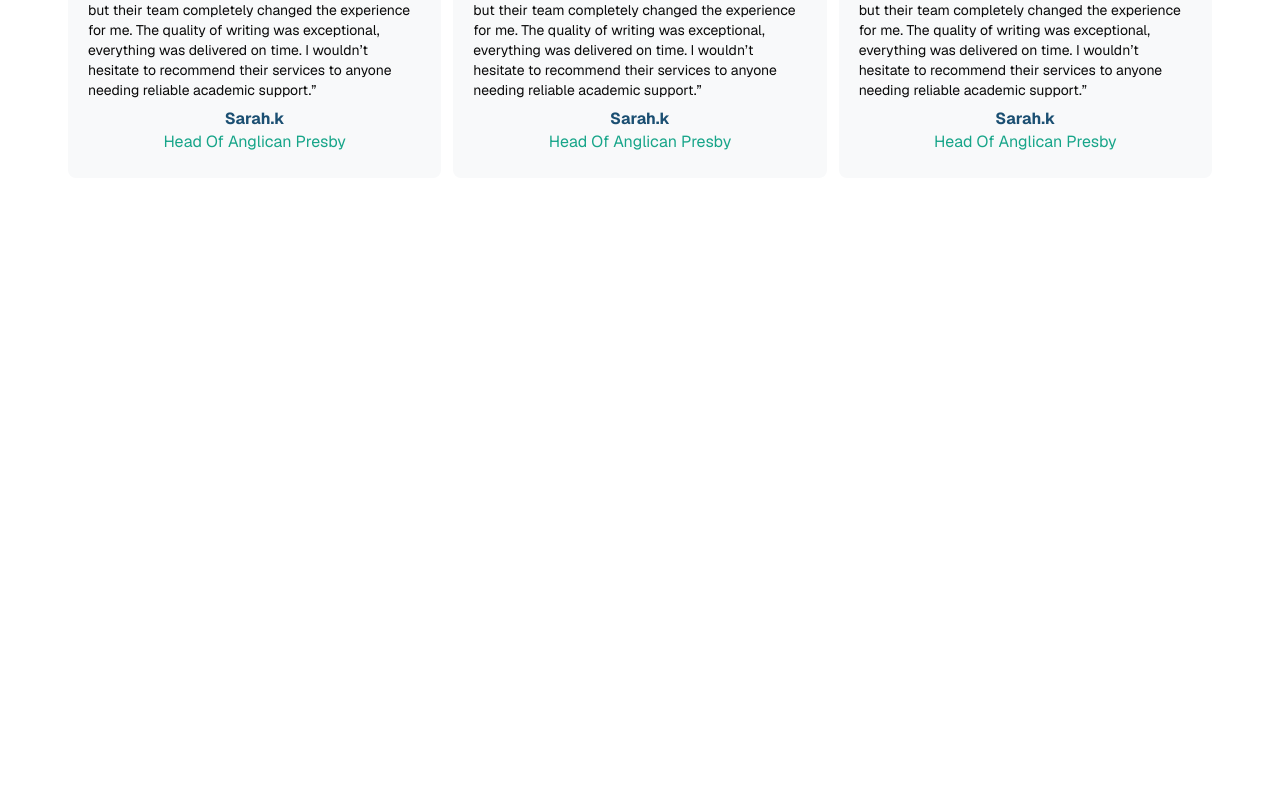
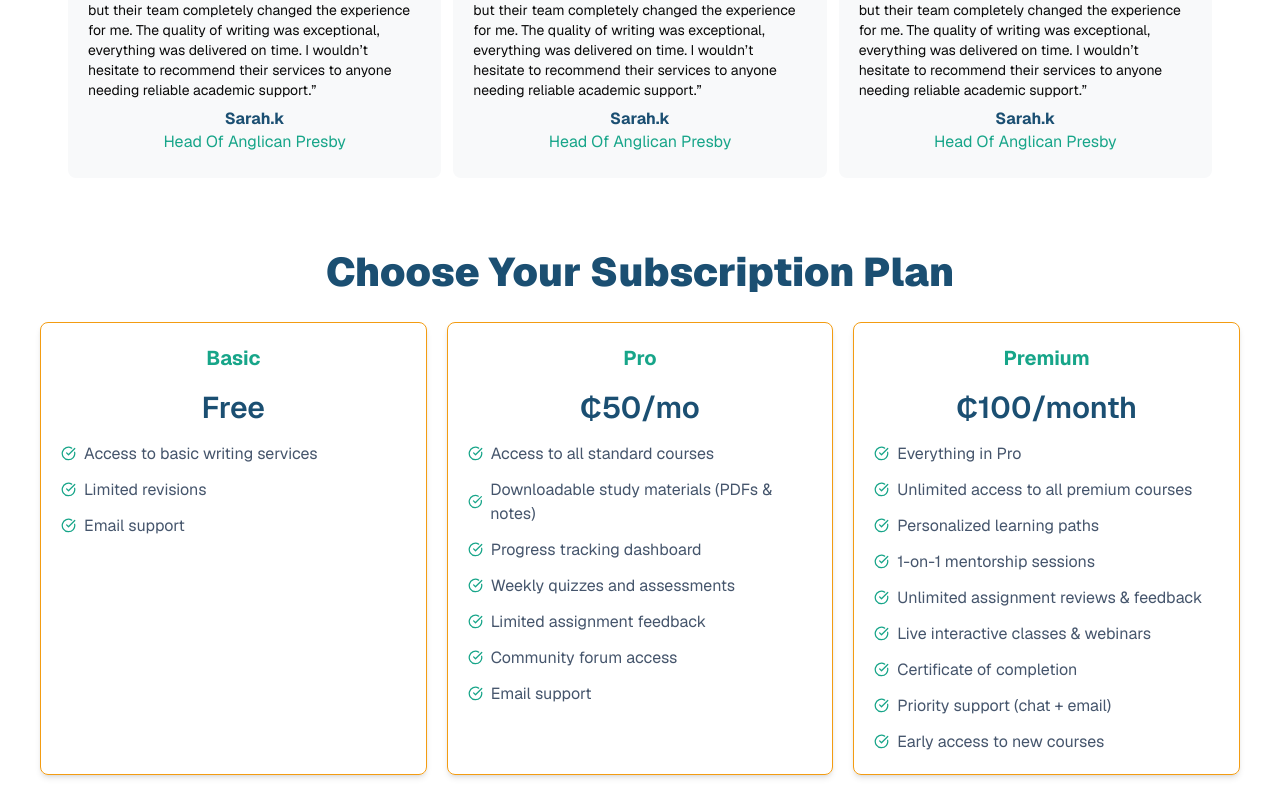
Before and after one commit to StephenTetteh-Nirvana/Eduscribe, a Next.js app: page / in a window 1280 px wide. Shown: the part 1882-2677 px from the top of the page. Before the commit the page ends 2104 px from the top, so only its background shows below. Built offline with nearby package versions, Linux system fonts and the light colour scheme.

Commit message:
added payment subscription cards

```diff
--- a/app/page.tsx
+++ b/app/page.tsx
@@ -1,5 +1,6 @@
 import HeroSection from "@/components/home/HeroSection";
 import HowItWorks from "@/components/home/HowItWorks";
+import PaymentSubscription from "@/components/home/PaymentSubscription";
 import Services from "@/components/home/Services";
 import Testimonials from "@/components/home/Testimonials";
 import Navbar from "@/components/layout/Navbar";
@@ -12,6 +13,7 @@ export default function Home() {
       <Services/>
       <HowItWorks/>
       <Testimonials/>
+      <PaymentSubscription/>
     </div>
   );
 }
--- /dev/null
+++ b/components/home/PaymentSubscription.tsx
@@ -0,0 +1,77 @@
+
+import { CircleCheckBig } from "lucide-react";
+
+const data = [
+    {
+        plan: "Basic",
+        price: "Free",
+        features: [
+            "Access to basic writing services",
+            "Limited revisions",
+            "Email support"
+        ]
+    },
+    {
+        plan: "Pro",
+        price: "₵50/mo",
+        features: [
+        "Access to all standard courses",
+        "Downloadable study materials (PDFs & notes)",
+        "Progress tracking dashboard",
+        "Weekly quizzes and assessments",
+        "Limited assignment feedback",
+        "Community forum access",
+        "Email support"
+        ]
+    },
+    {
+        plan: "Premium",
+        price: "₵100/month",
+        features: [
+        "Everything in Pro",
+        "Unlimited access to all premium courses",
+        "Personalized learning paths",
+        "1-on-1 mentorship sessions",
+        "Unlimited assignment reviews & feedback",
+        "Live interactive classes & webinars",
+        "Certificate of completion",
+        "Priority support (chat + email)",
+        "Early access to new courses"
+        ]
+    }
+
+
+]
+
+const PaymentSubscription = () => {
+    return (
+      <div className="w-full flex flex-col items-center justify-center md:px-10 py-5">
+        {/* Heading  */}
+        <h1 className="text-[var(--primaryTheme)] text-center text-[27px] lg:text-[40px] md:text-[35px] font-[900]">Choose Your Subscription Plan</h1>
+
+        {/* Subscription Plans  */}
+        <div className="grid grid-cols-1 gap-5 mt-5 md:grid-cols-3 md:gap-5">
+            {data.map((item, index) => (
+                <div key={index} className="border border-[var(--secondaryTheme)]
+                shadow-[var(--secondaryTheme)] shadow-md rounded-md p-5 flex flex-col gap-3 cursor-pointer"
+                >
+                  <h1 className="text-[var(--accentTheme)] text-center text-[20px] font-[700]">{item.plan}</h1>
+                  <p className="text-center text-[25px] md:text-[30px] font-[600] text-[var(--primaryTheme)]">{item.price}</p>
+
+                    {/* Feature Listings  */}
+                    {item.features.map((feature, idx) => (
+                        <div key={idx} className="flex items-center gap-2">
+                          <CircleCheckBig size={15}  color="#17A589" />
+                          <p className="text-[16px] text-slate-600">{feature}</p>
+                        </div>
+                    ))}
+
+                </div>
+            ))}
+        </div>
+
+      </div>
+    )
+}
+
+export default PaymentSubscription;
--- a/components/home/Testimonials.tsx
+++ b/components/home/Testimonials.tsx
@@ -9,12 +9,11 @@ import {
   CarouselPrevious,
   useCarousel
 } from "@/components/ui/carousel"
-import { Button } from "../ui/button";
 
 const Testimonials = () => {
 
   return (
-    <div className="relative mt-30 py-5 flex flex-col items-center justify-center">
+    <div className="relative mt-15 md:mt-30 py-5 flex flex-col items-center justify-center">
 
       {/* Heading   */}
       <h1 className="text-[var(--primaryTheme)] font-[900] text-[27px] lg:text-[40px] md:text-[35px]">What Our Clients Say About Us</h1>
```
